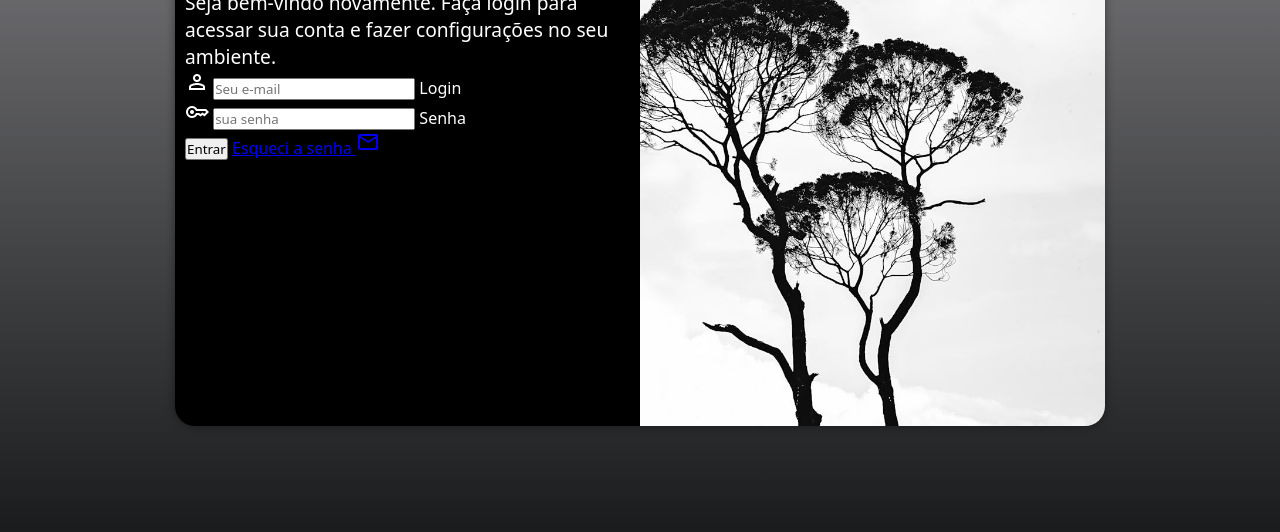
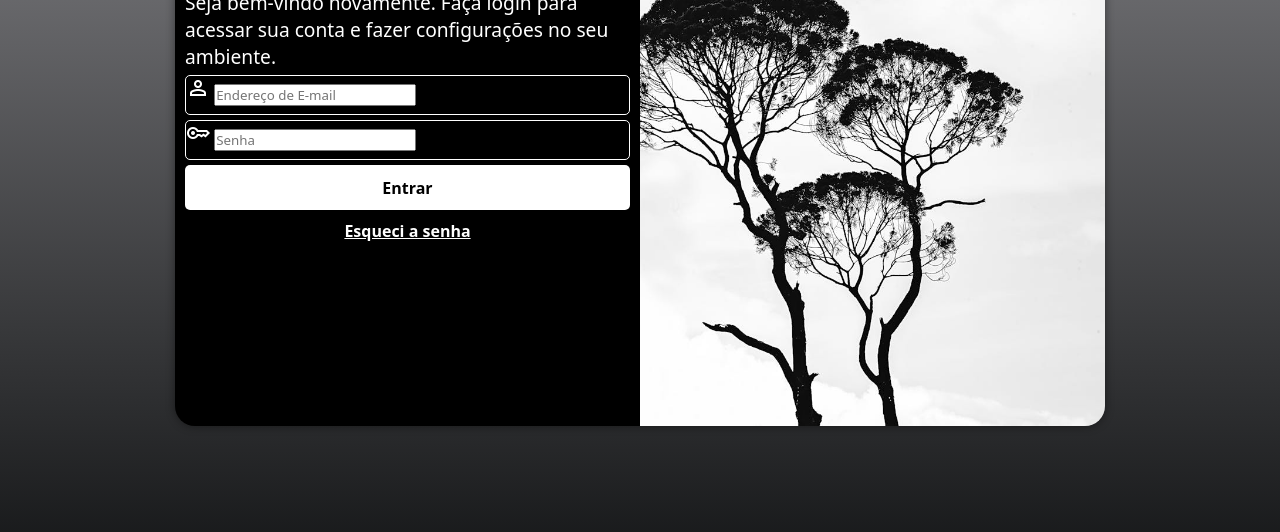
Before and after one commit to Brunohpiovan/projeto-login, a plain HTML site: page index.html in a window 1280 px wide. Shown: the part 224-756 px from the top of the page. Drawn offline with nearby package versions, Linux system fonts and the light colour scheme.

Commit message:
formatação do formulario

```diff
--- a/estilos/style.css
+++ b/estilos/style.css
@@ -3,7 +3,6 @@
 /*
 #C9C8D0
 #A8A7AE
-#66666A
 #464548
 #0E1212
 #07090A
@@ -35,7 +34,7 @@ section#login{
     transform: translate(-50%,-50%);
     overflow: hidden;
     background-color:black ;
-    width: 250px;
+    width: 290px;
     height: 500px;
     border-radius: 20px;
     box-shadow: 0px 0px 10px rgba(0, 0, 0, 0.452);
@@ -63,3 +62,47 @@ div#formulario > h1{
 div#formulario > p{
     font-size: 0.8em;
 }
+div.campo> label{
+    display: none;
+}
+form > div.campo{
+    background-color: black;
+    color: white;
+    border: 1px solid white;
+    height: 40px;
+    border-radius: 5px;
+    margin: 5px 0px;
+}
+
+form > input[type=submit]{
+    display: block;
+    font-size: 1em;
+    width: 100%;
+    height: 45px;
+    background-color: white;
+    border: none;
+    border-radius: 5px;
+    cursor: pointer;
+    font-weight: bolder;
+}
+form > input[type=submit]:hover{
+    background-color: #A8A7AE;
+}
+
+form > a.botao{
+    display: block;
+    text-align: center;
+    font-size: 1em;
+    width: 100%;
+    height: 40px;
+    font-weight: bolder;
+    color: white;
+    text-decoration: underline;
+    margin-top: 10px;
+}
+form > a.botao:hover{
+    color: #A8A7AE;
+}
+form > a.botao > span{
+    font-size: 0.9em;
+}
--- a/index.html
+++ b/index.html
@@ -22,20 +22,18 @@
                         <span class="material-symbols-outlined">
                             person
                             </span>
-                        <input type="email" name="login" id="ilogin" placeholder="Seu e-mail" autocomplete="email" required maxlength="30">
-                          <label for="ilogin">Login</label>
+                        <input type="email" name="login" id="ilogin" placeholder="Endereço de E-mail" autocomplete="email" required maxlength="30">
+                          <label for="ilogin">email</label>
                     </div>
                     <div class="campo">
                         <span class="material-symbols-outlined">
                             key
                             </span>
-                        <input type="password" name="senha" id="isenha" placeholder="sua senha" autocomplete="current-password" required minlength="8" maxlength="20">
-                         <label for="isenha">Senha</label>
+                        <input type="password" name="senha" id="isenha" placeholder="Senha" autocomplete="current-password" required minlength="8" maxlength="20">
+                         <label for="isenha">senha</label>
                     </div>
                     <input type="submit" value="Entrar">
-                    <a href="#">Esqueci a senha <span class="material-symbols-outlined">
-                        mail
-                        </span></a>
+                    <a href="#" class="botao">Esqueci a senha </a>
                 </form>
             </div>
         </section>
```
